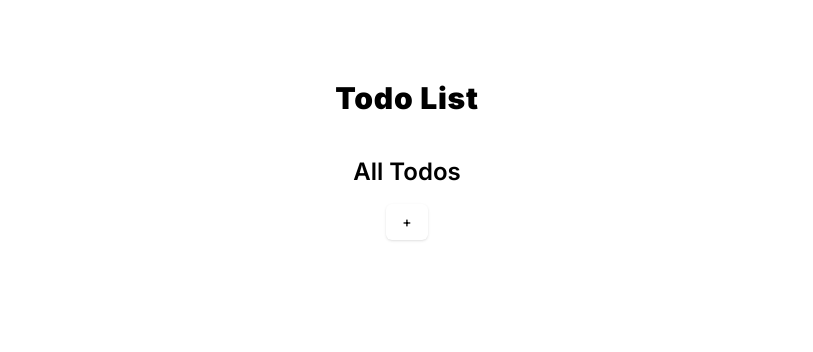
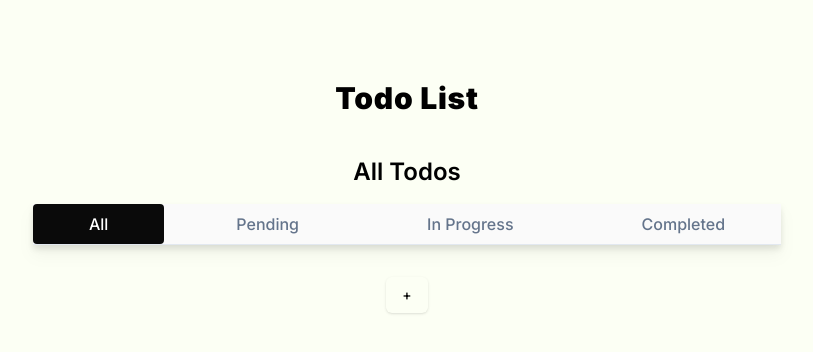
Before and after one commit to Ebun22/Todo-list, a Next.js app: page / in a window 1280 px wide. Shown: the top 352 px of the page, without its empty margins (233-1046 px from the left). Built offline with nearby package versions, Linux system fonts and the light colour scheme.

Commit message:
initialized filter

```diff
--- a/app/globals.css
+++ b/app/globals.css
@@ -2,6 +2,9 @@
 @tailwind components;
 @tailwind utilities;
 
+html{
+  background-color: rgb(252, 255, 244);
+}
 /* :root {
   --foreground-rgb: 0, 0, 0;
   --background-start-rgb: 214, 219, 220;
--- a/app/layout.tsx
+++ b/app/layout.tsx
@@ -26,7 +26,7 @@ export default function RootLayout({
       <body className={inter.className}>
 
        <StoreProvider value={newTodoStore }>
-          <main className="container">{children }</main>
+          <main className="container ">{children }</main>
       </StoreProvider>
       </body>
     </html>
--- a/app/page.tsx
+++ b/app/page.tsx
@@ -9,8 +9,6 @@ const Home = async () => {
       </h1>
 
       <div className="grid place-items-center">
-
-
           <TodoList />
       </div>
    </div>
--- a/components/EditTodo.tsx
+++ b/components/EditTodo.tsx
@@ -30,8 +30,7 @@ const options: Option[] = [
 ];
 
 const EditTodo = observer(({id, title, description, status, open, setOpen }: editProps) => {
-    // // const { newTodoStore } = useStore();
-    // let filteredTodos: Array<Instance<typeof TodoModel>> = newTodoStore.todos;
+
     let editedTodo
     if(typeof window !== "undefined"){
         const response: any = localStorage.getItem("editedTodo");
--- a/components/Todo.tsx
+++ b/components/Todo.tsx
@@ -1,7 +1,7 @@
 "use client";
 
 import { useStore } from "@/root/Provider";
-import {types, Instance, SnapshotIn, onSnapshot, destroy, applySnapshot, getSnapshot } from "mobx-state-tree";
+import { types, Instance, SnapshotIn, onSnapshot, destroy, applySnapshot, getSnapshot } from "mobx-state-tree";
 import { observer } from "mobx-react-lite";
 import { AiOutlineDelete, AiOutlineEdit } from 'react-icons/ai';
 import { newTodoStore, TodoStore, TodoModel } from '@/root/index';
@@ -21,29 +21,31 @@ interface props {
 }
 
 const Todo = observer(({ id, title, description, status, open, setOpen }: props) => {
-    // const { newTodoStore } = useStore();
+
     const [Id, setId] = useState<string>(id)
     const [newTitle, setNewTitle] = useState<string>(title);
     const [newDescription, setNewDescription] = useState<string>(description);
     const [newStatus, setNewStatus] = useState<string>(status);
 
     const handleEdit = () => {
-            console.log(id)
+
         const current = getSnapshot(newTodoStore)
         const todo: any = current.todos.find((todo) => todo.id === id);
-            console.log(todo)
+
         setNewTitle(todo.title)
-           setNewDescription(todo.descriptione)
+        setNewDescription(todo.description)
         setNewStatus(todo.status)
+        setId(todo.id)
 
-           if(typeof window !== "undefined"){
+        if (typeof window !== "undefined") {
             localStorage.setItem("editedTodo", JSON.stringify(todo))
         }
     }
 
-            console.log(newTitle)
+    const handleDeleteTask = () => {
+        newTodoStore.deleteTodo(id)
+    }
 
-    console.log(title)
     const modifiedDescription =
         description.charAt(0).toUpperCase() +
         description.slice(1).slice(0, 100) +
@@ -63,10 +65,27 @@ const Todo = observer(({ id, title, description, status, open, setOpen }: props)
                         <h3 className="text-lg font-medium">{title}</h3>
                         <p className="text-sm text-gray-600">{modifiedDescription}</p>
 
-                        {/*
-                    <Badge>
-                        {status}
-                    </Badge> */}
+                        <div className="mt-10">
+                            <button className={
+                                status === "pending"
+                                    ?
+                                    "bg-red-200 mt-8 text-xs p-1 px-2 rounded-md text-red-800"
+                                    :
+                                    status === "in_progress"
+                                        ?
+                                        "bg-yellow-200 mt-8 text-xs p-1 px-2 rounded-md  text-amber-800"
+                                        :
+                                        "bg-green-200 mt-8 text-xs p-1 px-2 rounded-md  text-lime-700"
+                            }
+                            >
+                                {status === "pending"
+                                    ? "Pending"
+                                    : status === "in_progress"
+                                        ? "In Progress"
+                                        : "Completed"}
+                            </button>
+                        </div>
+
                     </div>
                 </div>
 
@@ -91,7 +110,7 @@ const Todo = observer(({ id, title, description, status, open, setOpen }: props)
                     </Dialog>
 
 
-                    <Button><AiOutlineDelete className="text-rose-600" /></Button>
+                    <Button onClick={() => handleDeleteTask()}><AiOutlineDelete className="text-rose-600" /></Button>
 
                 </div>
             </div>
--- a/components/TodoFilter.tsx
+++ b/components/TodoFilter.tsx
@@ -1,18 +1,53 @@
-"use client";
+import Link from "next/link";
+import { useSearchParams } from "next/navigation";
 
-import { useStore } from "@/root/Provider";
-import { types, Instance } from "mobx-state-tree";
-import { observer } from "mobx-react-lite";
-import { newTodoStore, TodoStore, TodoModel } from '@/root/index';
+interface TaskFilterProps {}
 
-const TodoFilter = observer(() => {
-    // const { newTodoStore } = useStore();
+const TodoFilter = ({}: TaskFilterProps) => {
+  const searchParams = useSearchParams();
+  const todoFilter: string | null = searchParams.get("todo");
+console.log(todoFilter)
+  return (
+    <div className="mb-4">
+      <ul className="flex flex-wrap gap-1 drop-shadow-lg bg-neutral-50 sm:gap-4 justify-center text-sm sm:text-base font-medium text-center text-slate-500 border-b border-slate-200 ">
+        <Link
+          href="/"
+          className={`${
+            todoFilter === null && "bg-neutral-950 text-white "
+          } inline-block px-4 sm:px-14 py-2 rounded focus:outline-none`}
+        >
+          All
+        </Link>
 
-    return (
-        <div>
-            Filtered todos
-        </div>
-    )
-})
+        <Link
+          href="/?todo=pending"
+          className={`${
+            todoFilter === "pending" && "bg-neutral-950 text-white "
+          } inline-block px-4 sm:px-14 py-2 rounded focus:outline-none`}
+        >
+          Pending
+        </Link>
+
+        <Link
+          href="/?todo=in_progress"
+          className={`${
+            todoFilter === "in_progress" && "bg-neutral-950 text-white "
+          } inline-block px-4 sm:px-14 py-2 rounded focus:outline-none`}
+        >
+          In Progress
+        </Link>
+
+        <Link
+          href="/?todo=completed"
+          className={`${
+            todoFilter === "completed" && "bg-neutral-950 text-white "
+          } inline-block px-4 sm:px-14 py-2 rounded focus:outline-none`}
+        >
+          Completed
+        </Link>
+      </ul>
+    </div>
+  );
+};
 
 export default TodoFilter;
--- a/components/TodoList.tsx
+++ b/components/TodoList.tsx
@@ -7,10 +7,23 @@ import { observer } from "mobx-react-lite";
 import { newTodoStore, TodoStore, TodoModel } from '@/root/index';
 import { Button } from "./ui/Button";
 import { Dialog, DialogContent, DialogTrigger } from "./ui/Dialog";
+import { useSearchParams } from "next/navigation";
 
 const TodoList = observer(() => {
-    // const { newTodoStore } = useStore();
+
+    const searchParams = useSearchParams();
+    const filter = searchParams.get("todo");
+
     let AllTodos: Array<Instance<typeof TodoModel>> = newTodoStore.todos;
+
+    if (filter === "Pending") {
+        AllTodos = newTodoStore.todos.filter(todo => todo.status === "pending")
+    } else if (filter === "in_progress") {
+        AllTodos = newTodoStore.todos.filter(todo => todo.status === "in_progress")
+    } else if (filter === "completed") {
+        AllTodos = newTodoStore.todos.filter(todo => todo.status === "completed")
+    }
+
 
     const [open, setOpen] = useState(false);
 
@@ -25,7 +38,7 @@ const TodoList = observer(() => {
                 </h2>
             </div>
 
-            {/* <TodoFilter /> */}
+            <TodoFilter />
             <Dialog
                 open={open}
                 onOpenChange={setOpen}
```
Lines whose indentation alone changed are shown as unchanged.
